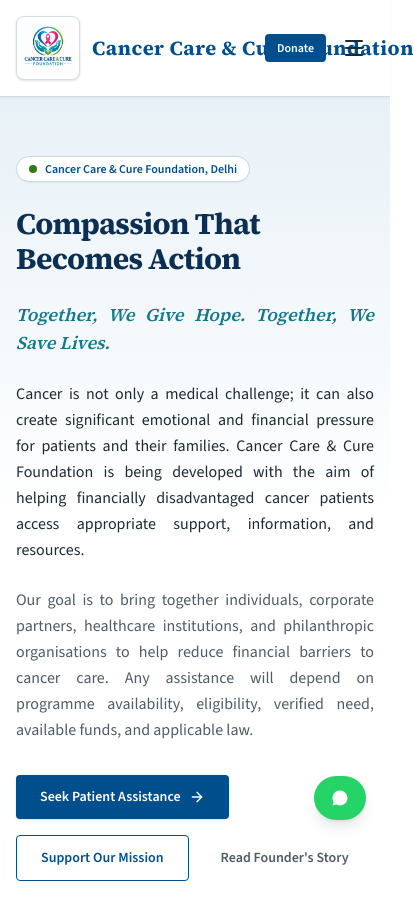
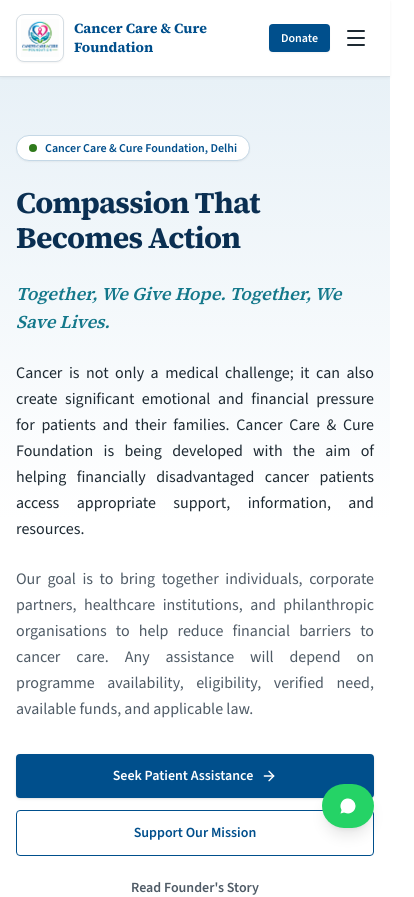
Before and after one commit to SamarthSharma11/Cancer-Care, a Next.js app: page / in a window 390 px wide. Shown: the top 897 px of the page, 414 px wide, since content can reach past the window. Built offline with nearby package versions, Linux system fonts and the light colour scheme.

Commit message:
Fix mobile responsiveness, header wrapping, and layout alignment

```diff
--- a/src/app/globals.css
+++ b/src/app/globals.css
@@ -45,20 +45,38 @@
 
 html {
   scroll-behavior: smooth;
+  overflow-x: hidden;
 }
 
 body {
   background-color: #FFFFFF;
   color: var(--ink);
   font-family: var(--font-sans);
-  font-size: 1.0625rem;
-  line-height: 1.75;
+  font-size: 1rem;
+  line-height: 1.7;
   -webkit-font-smoothing: antialiased;
+  overflow-x: hidden;
+}
+
+@media (min-width: 640px) {
+  body {
+    font-size: 1.0625rem;
+    line-height: 1.75;
+  }
 }
 
 p {
-  text-align: justify;
-  text-justify: inter-word;
+  overflow-wrap: break-word;
+  word-break: normal;
+  text-align-last: left;
+}
+
+@media (min-width: 640px) {
+  p {
+    text-align: justify;
+    text-justify: inter-word;
+    text-align-last: left;
+  }
 }
 
 h1, h2, h3, h4, h5, h6 {
--- a/src/app/layout.tsx
+++ b/src/app/layout.tsx
@@ -49,8 +49,8 @@ export default function RootLayout({
   children: React.ReactNode;
 }) {
   return (
-    <html lang="en" className={`${sourceSerif.variable} ${sourceSans.variable}`}>
-      <body className="min-h-screen flex flex-col bg-white text-[#1E2A33] font-sans antialiased selection:bg-[#E8F1F7] selection:text-[#004F8C]">
+    <html lang="en" className={`${sourceSerif.variable} ${sourceSans.variable} overflow-x-hidden`}>
+      <body className="min-h-screen flex flex-col bg-white text-[#1E2A33] font-sans antialiased selection:bg-[#E8F1F7] selection:text-[#004F8C] overflow-x-hidden">
         {/* Skip to main content for accessibility */}
         <a
           href="#main-content"
--- a/src/app/page.tsx
+++ b/src/app/page.tsx
@@ -41,23 +41,23 @@ export default function HomePage() {
             </p>
 
             {/* Hero CTAs */}
-            <div className="flex flex-wrap items-center gap-4">
+            <div className="flex flex-col sm:flex-row sm:items-center gap-3 sm:gap-4">
               <Link
                 href="/patient-assistance"
-                className="inline-flex items-center justify-center gap-2 px-6 py-3 text-sm font-semibold text-white bg-[#004F8C] rounded hover:bg-[#0A2F52] shadow-sm transition-colors"
+                className="w-full sm:w-auto inline-flex items-center justify-center gap-2 px-6 py-3 text-sm font-semibold text-white bg-[#004F8C] rounded hover:bg-[#0A2F52] shadow-sm transition-colors text-center"
               >
                 <span>Seek Patient Assistance</span>
                 <ArrowRight className="w-4 h-4" />
               </Link>
               <Link
                 href="/donate"
-                className="inline-flex items-center justify-center gap-2 px-6 py-3 text-sm font-semibold text-[#004F8C] bg-white border border-[#004F8C] rounded hover:bg-[#E8F1F7] transition-colors"
+                className="w-full sm:w-auto inline-flex items-center justify-center gap-2 px-6 py-3 text-sm font-semibold text-[#004F8C] bg-white border border-[#004F8C] rounded hover:bg-[#E8F1F7] transition-colors text-center"
               >
                 <span>Support Our Mission</span>
               </Link>
               <Link
                 href="/about"
-                className="inline-flex items-center gap-1.5 px-4 py-3 text-sm font-semibold text-[#4F5B66] hover:text-[#004F8C] transition-colors"
+                className="w-full sm:w-auto inline-flex items-center justify-center sm:justify-start gap-1.5 px-4 py-2.5 text-sm font-semibold text-[#4F5B66] hover:text-[#004F8C] transition-colors text-center"
               >
                 <span>Read Founder's Story</span>
               </Link>
--- a/src/components/Header.tsx
+++ b/src/components/Header.tsx
@@ -41,45 +41,45 @@ export default function Header() {
     <header className="sticky top-0 z-40 bg-white border-b border-[#D5DDE3] shadow-[0_1px_3px_rgba(0,0,0,0.05)]">
       {/* Brand & Action Bar */}
       <div className="max-w-[1120px] mx-auto px-4 sm:px-6">
-        <div className="flex items-center justify-between py-3 sm:py-4">
+        <div className="flex items-center justify-between py-2.5 sm:py-3 md:py-4">
           {/* Brand Logo & Name */}
           <Link
             href="/"
-            className="flex items-center gap-3 sm:gap-5 py-1 text-decoration-none group flex-1 min-w-0 mr-4 lg:mr-8"
+            className="flex items-center gap-2.5 sm:gap-4 md:gap-5 py-1 text-decoration-none group flex-1 min-w-0 mr-2 sm:mr-4 lg:mr-8"
             aria-label="Cancer Care & Cure Foundation Home"
           >
-            <div className="relative w-16 h-16 sm:w-20 sm:h-20 lg:w-22 lg:h-22 flex-shrink-0 bg-white rounded-lg border border-[#D5DDE3] p-1.5 flex items-center justify-center overflow-hidden shadow-sm">
+            <div className="relative w-12 h-12 sm:w-16 sm:h-16 md:w-20 md:h-20 flex-shrink-0 bg-white rounded-lg border border-[#D5DDE3] p-1 sm:p-1.5 flex items-center justify-center overflow-hidden shadow-xs">
               <Image
                 src="/images/logo.png"
                 alt="Cancer Care & Cure Foundation Logo"
-                width={88}
-                height={88}
+                width={80}
+                height={80}
                 priority
                 className="object-contain w-full h-full"
               />
             </div>
             <div className="flex flex-col flex-1 min-w-0 justify-center">
-              <span className="font-serif font-bold text-xl sm:text-2xl md:text-3xl lg:text-4xl xl:text-[38px] text-[#004F8C] leading-none group-hover:text-[#0A2F52] transition-colors tracking-wide whitespace-nowrap">
+              <span className="font-serif font-bold text-sm sm:text-lg md:text-2xl lg:text-3xl xl:text-[36px] text-[#004F8C] leading-snug md:leading-none group-hover:text-[#0A2F52] transition-colors md:tracking-wide break-words md:whitespace-nowrap">
                 Cancer Care & Cure Foundation
               </span>
-              <span className="hidden sm:block text-xs sm:text-sm lg:text-[15px] text-[#14788B] font-medium tracking-wide mt-1.5">
+              <span className="hidden sm:block text-xs md:text-sm lg:text-[14px] text-[#14788B] font-medium tracking-wide mt-0.5 md:mt-1.5 truncate">
                 Together, We Give Hope. Together, We Save Lives.
               </span>
             </div>
           </Link>
 
           {/* Action Buttons (Desktop / Tablet) */}
-          <div className="hidden md:flex items-center gap-3 flex-shrink-0">
+          <div className="hidden md:flex items-center gap-2.5 lg:gap-3 flex-shrink-0">
             <Link
               href="/patient-assistance"
-              className="inline-flex items-center gap-1.5 px-4 py-2 text-xs sm:text-sm font-semibold text-[#14788B] bg-[#E8F1F7] border border-[#14788B]/30 rounded hover:bg-[#14788B] hover:text-white transition-colors"
+              className="inline-flex items-center gap-1.5 px-3.5 py-2 text-xs sm:text-sm font-semibold text-[#14788B] bg-[#E8F1F7] border border-[#14788B]/30 rounded hover:bg-[#14788B] hover:text-white transition-colors whitespace-nowrap"
             >
               <HeartHandshake className="w-4 h-4" />
               <span>Get Patient Help</span>
             </Link>
             <Link
               href="/donate"
-              className="inline-flex items-center justify-center px-4 py-2 text-xs sm:text-sm font-semibold text-white bg-[#004F8C] rounded hover:bg-[#0A2F52] shadow-sm transition-colors"
+              className="inline-flex items-center justify-center px-4 py-2 text-xs sm:text-sm font-semibold text-white bg-[#004F8C] rounded hover:bg-[#0A2F52] shadow-sm transition-colors whitespace-nowrap"
             >
               Donate Now
             </Link>
@@ -89,14 +89,14 @@ export default function Header() {
           <div className="flex md:hidden items-center gap-2 flex-shrink-0">
             <Link
               href="/donate"
-              className="px-3 py-1.5 text-xs font-semibold text-white bg-[#004F8C] rounded"
+              className="px-3 py-1.5 text-xs font-semibold text-white bg-[#004F8C] rounded shadow-xs"
             >
               Donate
             </Link>
             <button
               type="button"
               onClick={() => setMobileMenuOpen(!mobileMenuOpen)}
-              className="p-2 text-[#1E2A33] hover:text-[#004F8C] rounded focus:outline-none focus:ring-2 focus:ring-[#004F8C]"
+              className="p-1.5 text-[#1E2A33] hover:text-[#004F8C] rounded focus:outline-none focus:ring-2 focus:ring-[#004F8C]"
               aria-expanded={mobileMenuOpen}
               aria-label="Toggle navigation menu"
             >
@@ -135,7 +135,7 @@ export default function Header() {
 
       {/* Mobile Drawer */}
       {mobileMenuOpen && (
-        <div className="md:hidden absolute top-full left-0 right-0 z-50 bg-white border-t border-[#D5DDE3] h-[calc(100vh-100%)] min-h-[calc(100dvh-100%)] overflow-y-auto px-6 py-6 flex flex-col justify-between shadow-2xl animate-in fade-in slide-in-from-top-4 duration-200">
+        <div className="md:hidden fixed inset-x-0 bottom-0 top-[65px] sm:top-[76px] z-50 bg-white border-t border-[#D5DDE3] overflow-y-auto px-5 py-6 flex flex-col justify-between shadow-2xl animate-in fade-in slide-in-from-top-4 duration-200">
           <div className="flex flex-col gap-2">
             <p className="text-xs uppercase font-semibold text-[#4F5B66] tracking-wider mb-2">
               Menu Navigation
--- a/src/components/WhatsAppButton.tsx
+++ b/src/components/WhatsAppButton.tsx
@@ -16,7 +16,7 @@ export default function WhatsAppButton({
   )}`;
 
   return (
-    <aside aria-label="Quick contact" className="fixed bottom-6 right-6 z-30">
+    <aside aria-label="Quick contact" className="fixed bottom-4 right-4 sm:bottom-6 sm:right-6 z-30">
       <a
         href={whatsappUrl}
         target="_blank"
```
